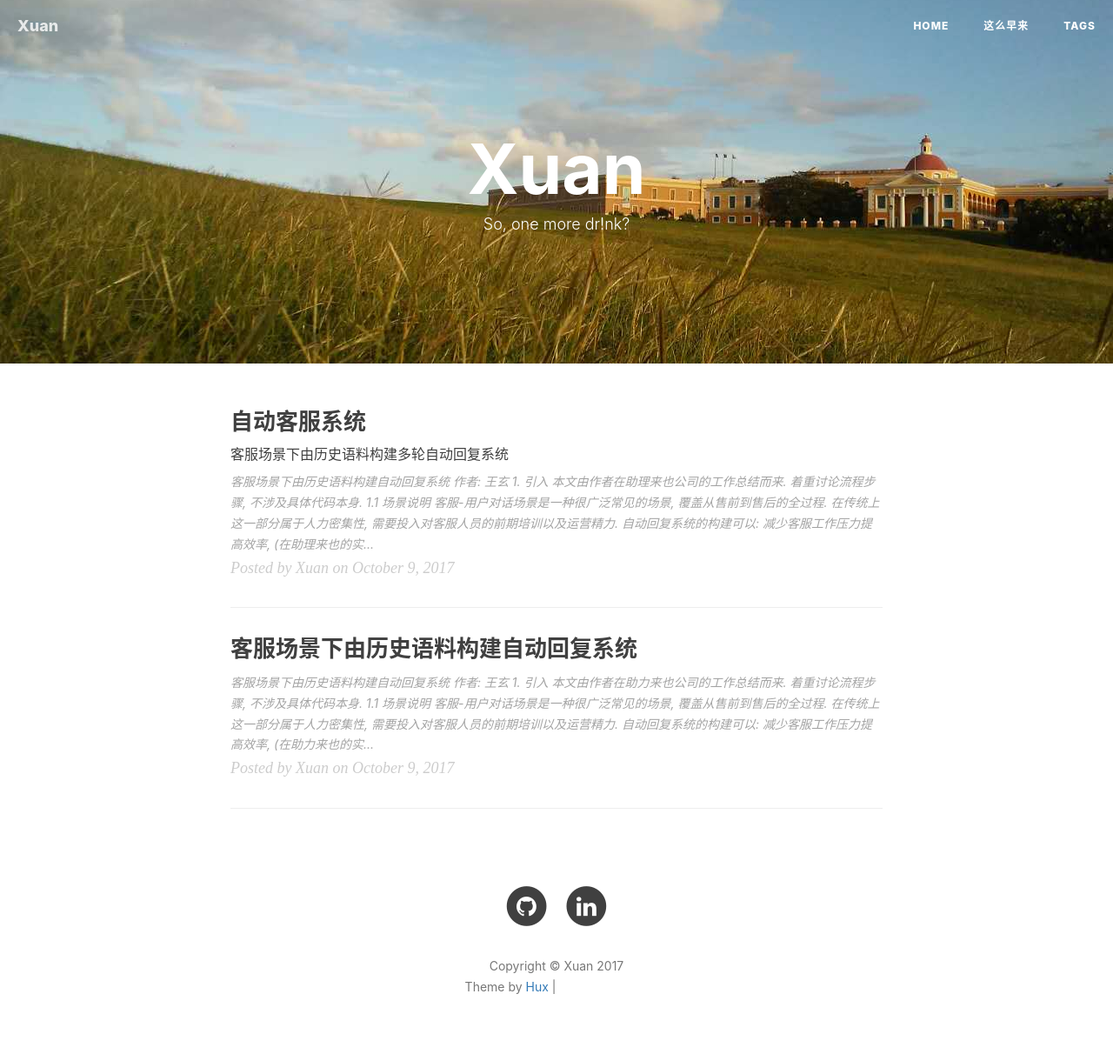
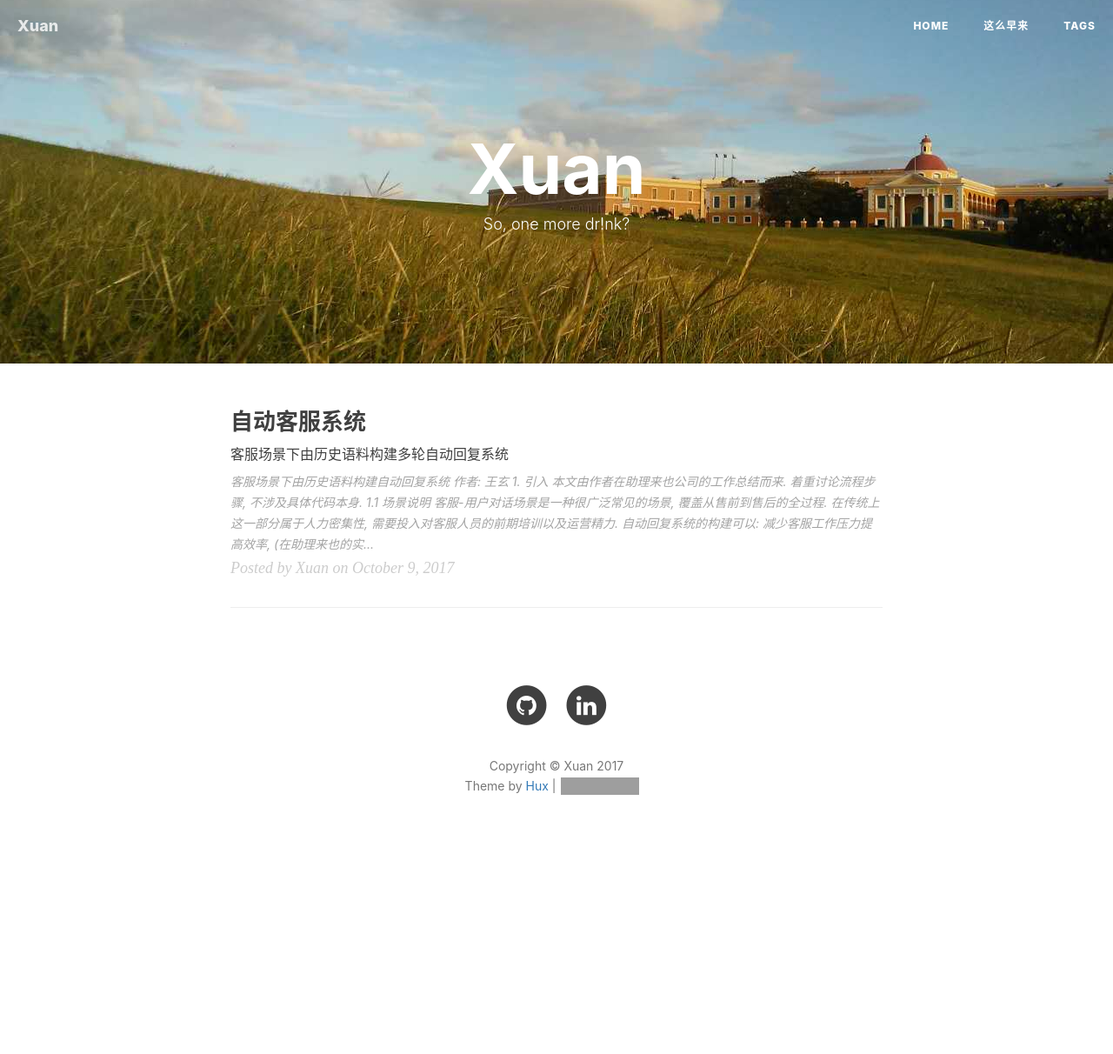
Before and after one commit to Alex-X-W/Alex-X-W.github.io, a Jekyll site: the page built from index.html, in a window 1280 px wide. Shown: the whole page at 87% size. Built offline with Jekyll 4.4.1, drawn with Linux system fonts in a browser that asks for light colours; nearby versions of some CDN libraries; the list of posts is cut into pages by our own code; comment, search, counter and statistics services are not loaded; after the commit the page ends 981 px from its top, so only the background shows below that; some of the changed lines change nothing that is shown; grey boxes are pictures that could not be loaded.

Commit message:
update post

````diff
--- a/_posts/2017-09-10-dialog_rerank.markdown
+++ b/_posts/2017-09-10-dialog_rerank.markdown
@@ -1,7 +1,7 @@
 ---
 layout:     post
-title:      "客服场景下由历史语料构建自动回复系统"
-subtitle:   ""
+title:      "自动客服系统"
+subtitle:   "客服场景下由历史语料构建多轮自动回复系统"
 date:       2017-10-09
 author:     "Xuan"
 header-img: "img/in-post/1/header.jpeg"
@@ -19,10 +19,10 @@ tags:
 
 
 ## 1. 引入
-本文由作者在[助力来也](http://www.laiye.com)公司的工作总结而来. 着重讨论流程步骤, 不涉及具体代码本身.
+本文由作者在[助理来也](http://www.laiye.com)公司的工作总结而来. 着重讨论流程步骤, 不涉及具体代码本身.
 ### 1.1 场景说明
 客服-用户对话场景是一种很广泛常见的场景, 覆盖从售前到售后的全过程. 在传统上这一部分属于人力密集性, 需要投入对客服人员的前期培训以及运营精力. 自动回复系统的构建可以:
-* 减少客服工作压力提高效率, (在[助力来也](http://www.laiye.com)的实践中从1:100的客服-用户比提升到了1:400);
+* 减少客服工作压力提高效率, (在[助理来也](http://www.laiye.com)的实践中从1:100的客服-用户比提升到了1:400);
 * 标准化服务内容和质量. 企业可以积累以及构建知识库, 筛选出标准化的话术进行回复.
 * 构建"知识库-自动回复系统-人工标注"的良性闭环.  注意到自动回复系统到用户之间可以经过客服的缓冲, 这部分online labeling既保证了回复的质量, 又拥有了对数据的标注.
 
--- a/_posts/2017-09-10-first.markdown
+++ /dev/null
@@ -1,105 +0,0 @@
----
-layout:     post
-title:      "自动客服系统"
-subtitle:   "客服场景下由历史语料构建多轮自动回复系统"
-date:       2017-10-09
-author:     "Xuan"
-header-img: "img/in-post/1/header.jpeg"
-header-mask: 0.3
-catalog:    true
-tags:
-    - nlp
-    - ml
-    - bot
----
-
-
-# 客服场景下由历史语料构建自动回复系统
-*作者: 王玄*
-
-
-## 1. 引入
-本文由作者在[助理来也](http://www.laiye.com)公司的工作总结而来. 着重讨论流程步骤, 不涉及具体代码本身.
-### 1.1 场景说明
-客服-用户对话场景是一种很广泛常见的场景, 覆盖从售前到售后的全过程. 在传统上这一部分属于人力密集性, 需要投入对客服人员的前期培训以及运营精力. 自动回复系统的构建可以:
-* 减少客服工作压力提高效率, (在[助理来也](http://www.laiye.com)的实践中从1:100的客服-用户比提升到了1:400);
-* 标准化服务内容和质量. 企业可以积累以及构建知识库, 筛选出标准化的话术进行回复.
-* 构建"知识库-自动回复系统-人工标注"的良性闭环.  注意到自动回复系统到用户之间可以经过客服的缓冲, 这部分online labeling既保证了回复的质量, 又拥有了对数据的标注.
-
-### 1.2 自动回复系统总览
-目前前沿的自动回复系统的实现是以"检索"与"重排"两个子系统级联的方式:
-![](/img/in-post/1/architecture.png)
-图片来源: [AliMe Chat](http://www.aclweb.org/anthology/P17-2079)
-
-由检索(绿色部分)从知识库中第一级粗粒度筛选出一定数目的候选回复, 再交给重排(黄色部分)进行细粒度排序, 最后输出. 这样做的目的是为了在损失很少召回的前提下极大地提高了响应速度. 因为检索的速度很快, 而重排系统往往设计复杂且采用深层神经网络模型, 所以如果知识库里的全部回复都交由重排系统来排序, 响应速度会很慢.
-
-这里主要将重排系统.
-
-### 1.3 多轮重排系统
-在实际的场景中, 经常有可能出现的情况是同一个目的的信息会通过好几句话才补充全. 类似的情况在taskbot中调用API时候需要用slot fitting策略来分轮次将API中的各个参数填补. 然而此时我们的场景是只拥有知识库(即历史上的问题和回答的日志), 并不能用slot fitting的策略来定. 所以如果我们要尽可能多获得上文的信息, 就需要不仅考虑最近的一句用户的utterance, 需要look further back, 也就是"多轮"的意义.
-我们的模型用tensorflow重写了[Sequential Matching Networks](http://www.aclweb.org/anthology/P17-1046).
-
-### 1.4 名词/术语说明
-名称 | 含义
---- | ---
-*utterance* | 来自某一id的一句话. 我们的问题里一个*session*一般由一个用户和一个客服的多个来回的*utterance*组成
-*session* | 一段完整会话
-*context* | 模型中考虑的所有上文utterances
-*response/answer* | 客服的utterance
-
-
-
-## 2. 语料准备
-### 2.1 清洗和整理
-数据是historical dump data, 需要先进行清洗, 包括但不限于:
-* 去除 {非法字符, 时间戳/系统log/用户客服id等附加信息, ...}
-* 合并同一id连续发出的语句成一句话
-* 不同的session之间切分开(比如说用空行分割)
-
-这里如果是数据量比较小的情况下, 在这一步可以做一些数据增强的工作, 比如粒度比较小(词/句)的一些shuffle.
-
-### 2.2 构造train/valid/test三个集合
-#### 2.2.1. 根据模型考虑的上文utterance个数, 确定窗口大小, 滑动切分经过2.1步骤后的数据
-比如: 如果是考虑3轮会话, 则总共是3 * 2 = 6句utterance, 则窗口大小为6.
-#### 2.2.2. 混入负样本
-由于历史语料中我们假设所有的客服回复都是gold answer, 但是我们的系统是一个打分系统, 需要负样本才可以进行训练.
-对于每一个context, 随机从语聊中选择response与其进行拼接, 即构造出一个负样本. train set按正负1:1混合, valid和test按照1:9混合. train set按照1:1混合的目的是为了训练集的正负样本平衡. valid和test的混合方式根据业务实际来定, 比如说实际的模型会返回10个候选答案, 那么我们的召回就在10个里面, 所以选择1:9来进行混合. 当然知识库里面可能会有多个候选答案都可以作为答案, 这时的最后模型评价就需要人工的介入.
-
-
-## 3. 词表以及embeddings的准备
-### 3.1 user-defined词表准备
-分词工具选用jieba, 在其上进行扩展.
-要务必注意注意:
-```
-1)生成embeddings, 2)训练模型 以及 3)serving上线 时`jieba`的vocabulary务必保持一致.
-```
-具体地, 即在`import jieba`之后立即扩展同一份user-defined词表. 同时这份词表也可能也需要和上游的检索沟通, 确保分词结果的相容.
-user-defind词表里有领域词汇, 产品相关的词汇等.
-
-### 3.2 embeddings的准备
-#### 3.2.1. 语料收集
-收集领域相关文章, 并上我们的语料本身.
-#### 3.2.2. 在训练好embeddings之后, 需要依次导出模型需要用的两个`_pickle`文件:
-名称 | 类型 | 内容 | 备注
---- | --- | --- | ---
-`w2i` | python built-in `dict` | *word => idx* | 上线serving时仍然需要
-`w2v` | 2-D `numpy array` | embeddings的具体值, 比如说以`np.float32`保存 | 上线serving时不需要
-
-实际的`w2i`以及`w2v`比embeddings多两个向量, 分别对应`<PAD>`和`<UNK>`.
-
-## 4. 模型离线阶段
-#### 离线阶段需要的基本代码
-代码文件 | 说明 | 备注
---- | --- | ---
-`train.py` | 从头开始的训练 | 单GPU
-`continue_train.py` | 从checkpoint加载模型继续训练 | 单GPU
-`export.py` | 从checkpoint中加载模型之后export | export之后要将生成的`saved_model.pb`和`variables/`置于一个名为version_number的文件夹下, 例如`1/`, 具体请见[TFserving Tutorial](https://www.tensorflow.org/serving/serving_basic)
-
-上述的`train.py`和`continue_train.py`在考虑实际硬件资源是可以有多GPU的multi-towered版本, 加速训练.
-
-## 5. 模型上线阶段
-这部分只需要熟悉下TFserving本身即可, server部分的代码可以套用tensorflow官方提供的ranking的serving部分, 只是client部分需要关注一下.
-仍然有一点需要重申:
-```
-1)生成embeddings, 2)训练模型 以及 3)serving上线 时`jieba`的vocabulary务必保持一致.
-```
````
Also changed, not shown: img/page_icon.jpeg (added).
